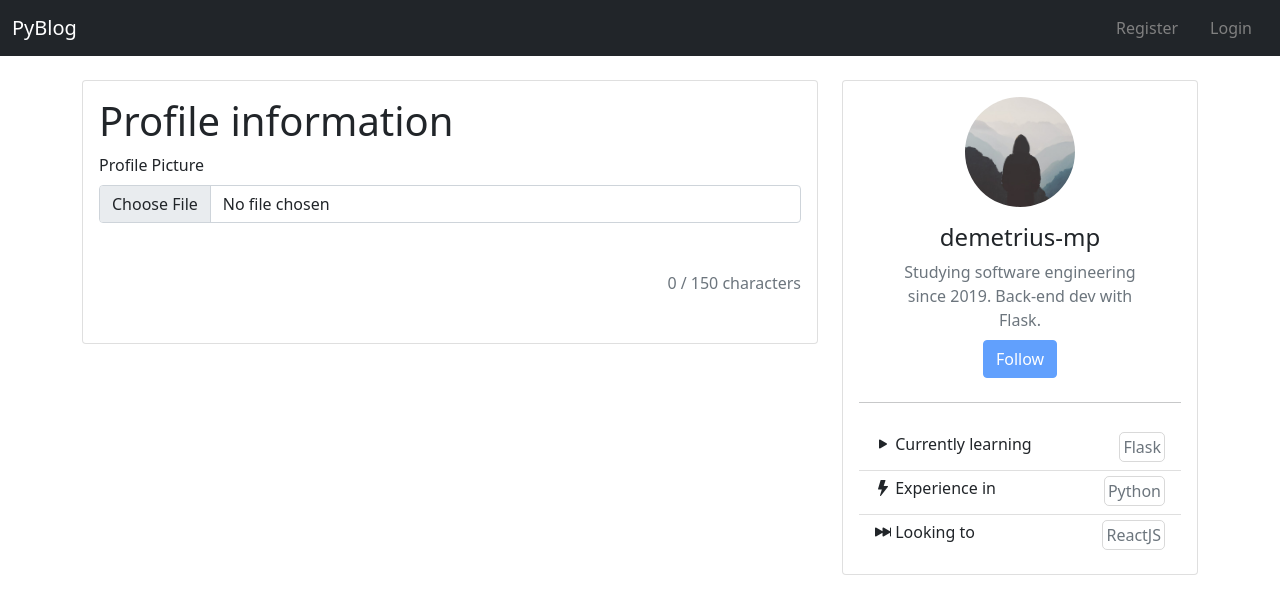
After one commit to demetrius-mp/pyblog, a Python web app: template pyblog/templates/me.html in a window 1280 px wide. The commit adds this page. Shown: the top 614 px of the page. Run offline with Jinja, Linux system fonts and the light colour scheme; the template is opened without the code that fills it, so the values that code supplies are empty.

Commit message:
feat: editable profile card component

```diff
--- a/pyblog/models/user.py
+++ b/pyblog/models/user.py
@@ -10,3 +10,4 @@ class User(db.Model, UserMixin):
     password = db.Column(db.String(512))
     full_name = db.Column(db.String(100))
     bio = db.Column(db.String(150))
+    # currently_learning = db.Column(db.String(25))
--- /dev/null
+++ b/pyblog/static/css/me.css
@@ -0,0 +1,16 @@
+.editable {
+  border: 1px solid rgba(128, 128, 128, 0.3);
+  padding: 3px;
+  border-radius: 5px;
+}
+
+.editable[contenteditable="true"]:hover:not(:focus) {
+  border: 1px solid rgba(175, 175, 175, 0.5);
+  border-radius: 5px;
+}
+
+.editable[contenteditable="true"]:focus {
+  border-color: #0d6efd;
+  padding: 3px;
+  border-radius: 5px;
+}
--- a/pyblog/templates/components/modals/login.html
+++ b/pyblog/templates/components/modals/login.html
@@ -8,7 +8,7 @@
         <button type="button" class="btn-close" data-bs-dismiss="modal"></button>
       </div>
       <form action="{{ url_for('users.login') }}" method="POST">
-        {{ login_form.hidden_tag() }}
+        {{ login_form.csrf_token(id='r_csrf_token') }}
         <div class="modal-body">
           <div class="mb-3">
             {{ login_form.email.label(class='col-form-label') }}
--- a/pyblog/templates/components/modals/register.html
+++ b/pyblog/templates/components/modals/register.html
@@ -8,7 +8,7 @@
         <button type="button" class="btn-close" data-bs-dismiss="modal"></button>
       </div>
       <form action="{{ url_for('users.register') }}" method="POST">
-        {{ registration_form.hidden_tag() }}
+        {{ registration_form.csrf_token() }}
         <div class="modal-body">
           <div class="mb-3">
             {{ registration_form.username.label(class='col-form-label') }}
--- /dev/null
+++ b/pyblog/templates/components/profile_cards/editable.html
@@ -0,0 +1,79 @@
+<div class="card">
+  <div class="card-body">
+    <div class="d-flex flex-column align-items-center text-center">
+      <img
+        src="{{ url_for('static', filename='img/default-profile-pic.jpg') }}"
+        alt="Profile picture"
+        class="rounded-circle"
+        width="110"
+      />
+      <div class="mt-3">
+        <div class="row justify-content-center">
+          <h4>demetrius-mp</h4>
+          <p id="cardBio" class="text-secondary mb-2 col-10">
+            Studying software engineering since 2019. Back-end dev
+            with Flask.
+          </p>
+        </div>
+        <button disabled class="btn btn-primary">Follow</button>
+      </div>
+    </div>
+    <hr class="my-4"/>
+    <ul class="list-group list-group-flush">
+      <li
+        class="list-group-item
+        d-flex justify-content-between
+        align-items-centerflex-wrap">
+        <h6>
+          <i class="bi bi-play-fill"></i>
+          Currently learning
+        </h6>
+        <div class="mt-2 mt-lg-0">
+          <span
+            spellcheck="false"
+            contenteditable="true"
+            class="editable text-secondary"
+          >
+            Flask
+          </span>
+        </div>
+      </li>
+      <li
+        class="list-group-item
+        d-flex justify-content-between
+        align-items-centerflex-wrap">
+        <h6>
+          <i class="bi bi-lightning-fill"></i>
+          Experience in
+        </h6>
+        <div class="mt-2 mt-lg-0">
+          <span
+            spellcheck="false"
+            contenteditable="true"
+            class="editable text-secondary"
+          >
+            Python
+          </span>
+        </div>
+      </li>
+      <li
+        class="list-group-item
+        d-flex justify-content-between
+        align-items-centerflex-wrap">
+        <h6>
+          <i class="bi bi-skip-forward-fill"></i>
+          Looking to
+        </h6>
+        <div class="mt-2 mt-lg-0">
+          <span
+            spellcheck="false"
+            contenteditable="true"
+            class="editable text-secondary"
+          >
+            ReactJS
+          </span>
+        </div>
+      </li>
+    </ul>
+  </div>
+</div>
--- a/pyblog/templates/me.html
+++ b/pyblog/templates/me.html
@@ -1,6 +1,6 @@
 {% extends 'base.html' %}
 {% block head %}
-
+  <link rel="stylesheet" href="{{ url_for('static', filename='css/me.css') }}">
 {% endblock head %}
 {% block content %}
   <main class="container mt-4">
@@ -106,6 +106,9 @@
           </div>
         </div>
       </div>
+    <div class="col-lg-4 order-0 order-lg-1">
+      {% include 'components/profile_cards/editable.html' %}
+    </div>
     </div>
   </main>
 {% endblock content %}
```
Also changed, not shown: pyblog/blueprints/user/forms.py (+4 -4 lines), pyblog/templates/components/profile_cards/visitor.html (added, +10 -0 lines), pyblog/static/img/default-profile-pic.jpg (added).
